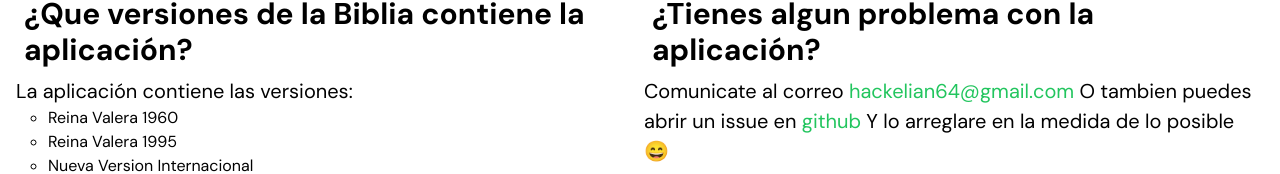
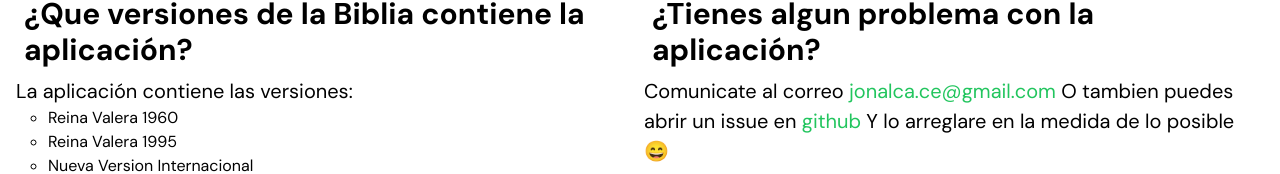
Before and after one commit to Atticus64/BibleApp, a SvelteKit app: page /about in a window 1280 px wide. Shown: the part 124-298 px from the top of the page. Built offline with nearby package versions, Linux system fonts and the light colour scheme; no server answers.

Commit message:
change gmail

```diff
--- a/src/routes/about/+page.svelte
+++ b/src/routes/about/+page.svelte
@@ -46,15 +46,15 @@
 				Comunicate al correo
 				<a
 					href="mailto:hackelian64@gmail.com"
-					class="hover:text-blue-500 text-green-500 hover:underline"
+					class="text-green-500 hover:text-blue-500 hover:underline"
 				>
-					hackelian64@gmail.com
+					jonalca.ce@gmail.com
 				</a>
 
 				O tambien puedes abrir un issue en
 				<a
 					href="https://github.com/Atticus64/BibleApp/issues/new"
-					class="hover:text-blue-600 text-green-500 hover:underline"
+					class="text-green-500 hover:text-blue-600 hover:underline"
 				>
 					github
 				</a>
```
